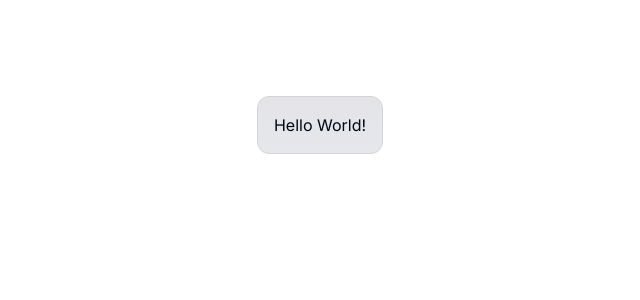
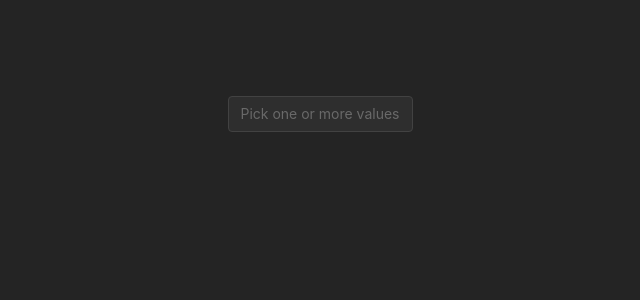
Before and after one commit to danvgar/colligo, a Next.js app: page / in a window 1280 px wide. Shown: the top 300 px of the page, without its empty margins (320-960 px from the left). Built offline with nearby package versions, Linux system fonts and the light colour scheme.

Commit message:
Finished Mantine setup. Updated root layout and home page to just be ActiveOptionsFilter Multiselect Search from Mantine.

```diff
--- a/package.json
+++ b/package.json
@@ -34,7 +34,9 @@
     "autoprefixer": "^10.0.1",
     "eslint": "^8",
     "eslint-config-next": "14.1.0",
-    "postcss": "^8",
+    "postcss": "^8.4.33",
+    "postcss-preset-mantine": "^1.12.3",
+    "postcss-simple-vars": "^7.0.1",
     "tailwindcss": "^3.3.0",
     "typescript": "^5"
   }
--- /dev/null
+++ b/postcss.config.cjs
@@ -0,0 +1,14 @@
+module.exports = {
+    plugins: {
+        'postcss-preset-mantine': {},
+        'postcss-simple-vars': {
+            variables: {
+                'mantine-breakpoint-xs': '36em',
+                'mantine-breakpoint-sm': '48em',
+                'mantine-breakpoint-md': '62em',
+                'mantine-breakpoint-lg': '75em',
+                'mantine-breakpoint-xl': '88em',
+            },
+        },
+    },
+};
--- a/src/app/layout.tsx
+++ b/src/app/layout.tsx
@@ -1,6 +1,18 @@
 import type { Metadata } from "next";
 import { Inter } from "next/font/google";
 import "./globals.css";
+
+// core styles are required for all packages
+import '@mantine/core/styles.css';
+
+// other css files are required only if
+// you are using components from the corresponding package
+// import '@mantine/dates/styles.css';
+// import '@mantine/dropzone/styles.css';
+// import '@mantine/code-highlight/styles.css';
+// ...
+
+import { createTheme, MantineProvider, ColorSchemeScript } from '@mantine/core';
 
 const inter = Inter({ subsets: ["latin"] });
 
@@ -16,7 +28,12 @@ export default function RootLayout({
 }>) {
   return (
     <html lang="en">
-      <body className={inter.className}>{children}</body>
+      <body className={inter.className}>
+        <ColorSchemeScript defaultColorScheme="dark" />
+        <MantineProvider defaultColorScheme="dark">
+          {children}
+        </MantineProvider >
+      </body>
     </html>
   );
 }
--- a/src/app/page.tsx
+++ b/src/app/page.tsx
@@ -1,11 +1,10 @@
 import Image from "next/image";
+import { ActiveOptionsFilter } from "@/ui/ActiveOptionsFilter";
 
 export default function Home() {
   return (
     <main className="flex min-h-screen flex-col items-center justify-between p-24">
-      <p className="fixed left-0 top-0 flex w-full justify-center border-b border-gray-300 bg-gradient-to-b from-zinc-200 pb-6 pt-8 backdrop-blur-2xl dark:border-neutral-800 dark:bg-zinc-800/30 dark:from-inherit lg:static lg:w-auto  lg:rounded-xl lg:border lg:bg-gray-200 lg:p-4 lg:dark:bg-zinc-800/30">
-        Hello World!
-      </p>
+      <ActiveOptionsFilter />
     </main >
   );
 }
--- /dev/null
+++ b/src/ui/ActiveOptionsFilter.tsx
@@ -0,0 +1,79 @@
+'use client'
+
+import { useState } from 'react';
+import { Combobox, Input, Pill, PillsInput, useCombobox } from '@mantine/core';
+
+const groceries = [
+  'React',
+  'Vue',
+  'GitHub',
+  'ReadMe',
+  '100devs',
+  'Free'
+];
+
+export function ActiveOptionsFilter() {
+  const combobox = useCombobox({
+    onDropdownClose: () => combobox.resetSelectedOption(),
+    onDropdownOpen: () => combobox.updateSelectedOptionIndex('active'),
+  });
+
+  const [value, setValue] = useState<string[]>([]);
+
+  const handleValueSelect = (val: string) =>
+    setValue((current) =>
+      current.includes(val) ? current.filter((v) => v !== val) : [...current, val]
+    );
+
+  const handleValueRemove = (val: string) =>
+    setValue((current) => current.filter((v) => v !== val));
+
+  const values = value.map((item) => (
+    <Pill key={item} withRemoveButton onRemove={() => handleValueRemove(item)}>
+      {item}
+    </Pill>
+  ));
+
+  const options = groceries
+    .filter((item) => !value.includes(item))
+    .map((item) => (
+      <Combobox.Option value={item} key={item} active={value.includes(item)}>
+        {item}
+      </Combobox.Option>
+    ));
+
+  return (
+    <Combobox store={combobox} onOptionSubmit={handleValueSelect} withinPortal={false}>
+      <Combobox.DropdownTarget>
+        <PillsInput pointer onClick={() => combobox.toggleDropdown()}>
+          <Pill.Group>
+            {values.length > 0 ? (
+              values
+            ) : (
+              <Input.Placeholder>Pick one or more values</Input.Placeholder>
+            )}
+
+            <Combobox.EventsTarget>
+              <PillsInput.Field
+                type="hidden"
+                onBlur={() => combobox.closeDropdown()}
+                onKeyDown={(event) => {
+                  if (event.key === 'Backspace') {
+                    event.preventDefault();
+                    handleValueRemove(value[value.length - 1]);
+                  }
+                }}
+              />
+            </Combobox.EventsTarget>
+          </Pill.Group>
+        </PillsInput>
+      </Combobox.DropdownTarget>
+
+      <Combobox.Dropdown>
+        <Combobox.Options>
+          {options.length === 0 ? <Combobox.Empty>All options selected</Combobox.Empty> : options}
+        </Combobox.Options>
+      </Combobox.Dropdown>
+    </Combobox>
+  );
+}
--- a/src/ui/tagsearch.tsx
+++ b/src/ui/tagsearch.tsx
@@ -1,12 +1,13 @@
 import { MultiSelect } from '@mantine/core';
 
-function TagSearch() {
+export default function TagSearch() {
     return (
         <MultiSelect
             label="Your favorite libraries"
             placeholder="Pick value"
             data={['React', 'Angular', 'Vue', 'Svelte']}
             searchable
+            nothingFoundMessage="Nothing found..."
         />
     );
 }
```
Also changed, not shown: 1 other file (tests, documents, lock files or other folders).
